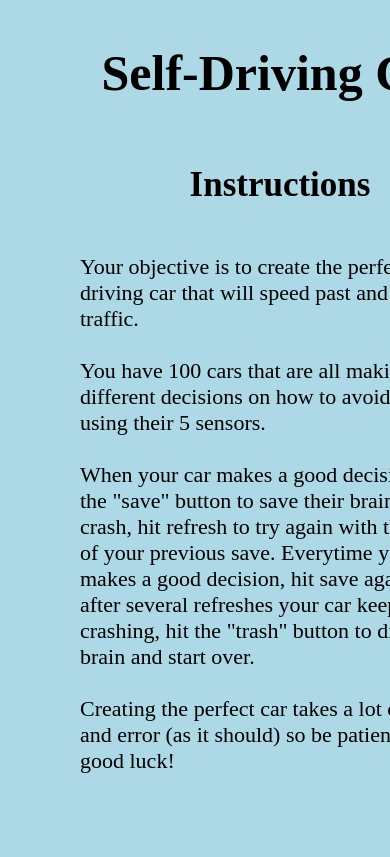
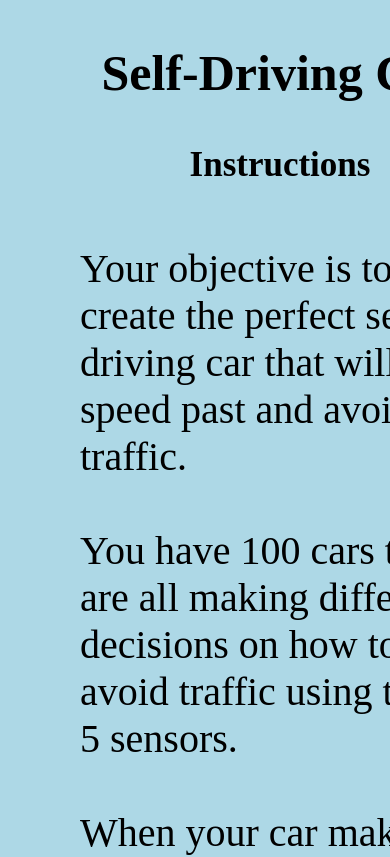
Before and after one commit to sarahroesler/Self-Driving-Car, a plain HTML site: page index.html in a window 390 px wide. Shown: the top 857 px of the page. Drawn offline with Linux system fonts and the light colour scheme.

Commit message:
font size

```diff
--- a/style.css
+++ b/style.css
@@ -1,61 +1,69 @@
-body{
-    margin:0;
+body {
+    margin: 0;
     background: lightblue;
-    overflow:hidden;
+    overflow: hidden;
     display: grid;
     grid-template-columns: 0.5fr 0.5fr 0.3fr 3fr;
 }
 
-.instructions{
+.instructions {
     flex-direction: column;
     text-align: center;
     padding: 0 80px;
 
 }
 
-.instructions h1{
+.instructions h1 {
     font-size: 50px;
     padding-top: 10px;
 }
 
-.instructions h2{
+.instructions h2 {
     font-size: 35px;
-    padding-top: 30px;
+    padding-top: 10px;
 }
 
-.instructions p{
+.instructions p {
     width: 400px;
     align-self: center;
     justify-self: center;
     text-align: left;
-    font-size: 22px;
+    font-size: 23px;
     padding-top: 20px;
 }
 
-#verticalButtons{
-    display:flex;
-    flex-direction:column;
+@media (max-width: 800px) {
+    .instructions p {
+        font-size: 40px;
+    }
+}
+
+#verticalButtons {
+    display: flex;
+    flex-direction: column;
     justify-content: center;
     align-items: center;
 }
 
-button{
+button {
     border: none;
     border-radius: 5px;
     padding: 5px 5px 7px 5px;
     margin: 2px;
-    cursor:pointer;
+    cursor: pointer;
     width: 100px;
     font-size: 40px;
 }
-button:hover{
-    background:blue;
+
+button:hover {
+    background: blue;
 }
 
-#networkCanvas{
-    background:black;
+#networkCanvas {
+    background: black;
 }
-#carCanvas{
-    background:lightgray;
+
+#carCanvas {
+    background: lightgray;
     margin-left: 50px;
 }
```
Also changed, not shown: index.html (+1 -0 lines).
